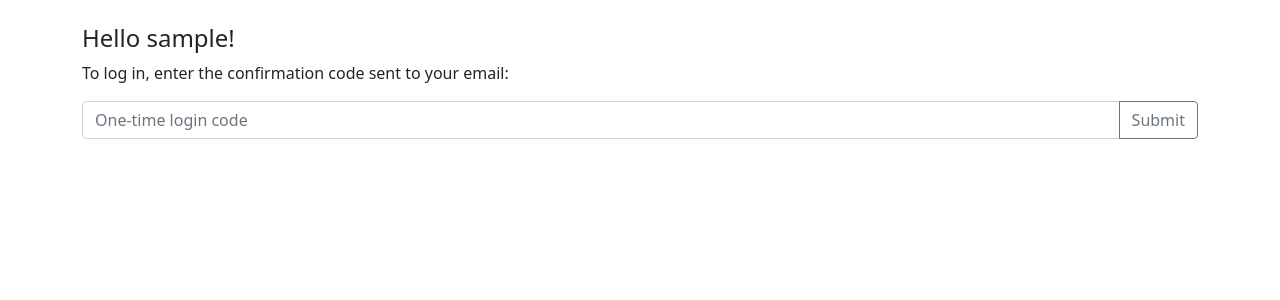
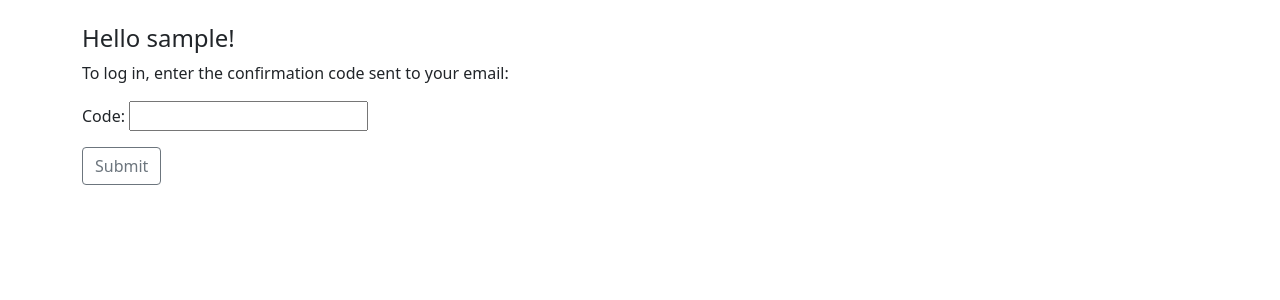
Before and after one commit to magusmgl/MMORPG_board, a Django app: page /accounts/login/entry_code/1 in a window 1280 px wide. Shown: the part 56-356 px from the top of the page. Run offline with Django 3.2, Linux system fonts and the light colour scheme; tables that the repository leaves empty hold one stand-in row (values such as "Sample post"); parts of the project's set-up code (start-up, migrations or seed data) failed here and were passed over; some libraries are stand-ins or nearby versions.

Commit message:
fix bags

```diff
--- a/accounts/views.py
+++ b/accounts/views.py
@@ -17,6 +17,7 @@ class SignupPageView(generic.CreateView):
 
 
 def usual_login_view(request):
+    form = LoginForm()
     if request.method == 'POST':
         form = LoginForm(request.POST)
         user_login = request.POST['login']
@@ -27,9 +28,10 @@ def usual_login_view(request):
             return redirect('send_onetime_code')
         else:
             form.add_error(None, "User was not found (check your username and password)")
-    else:
-        form = LoginForm()
-    return render(request, template_name='accounts/login.html', context={'form': form})
+    context = {
+        'form': form
+    }
+    return render(request, 'accounts/login.html', context)
 
 
 def login_with_code_view(request, pk):
--- a/templates/accounts/enter_onetime_code.html
+++ b/templates/accounts/enter_onetime_code.html
@@ -8,9 +8,7 @@
 <p>To log in, enter the confirmation code sent to your email:</p>
 <form method="post" action="">
     {% csrf_token %}
-    <div class="input-group mb-3">
-      <input type="text" class="form-control" placeholder="One-time login code" aria-label="One-time login codeя" aria-describedby="button-addon2">
-      <button class="btn btn-outline-secondary" type="button" id="button-addon2">Submit</button>
-    </div>
+    {{ form.as_p }}
+    <button class="btn btn-outline-secondary" type="submit" id="button-addon2">Submit</button>
 </form>
 {% endblock content %}
```
